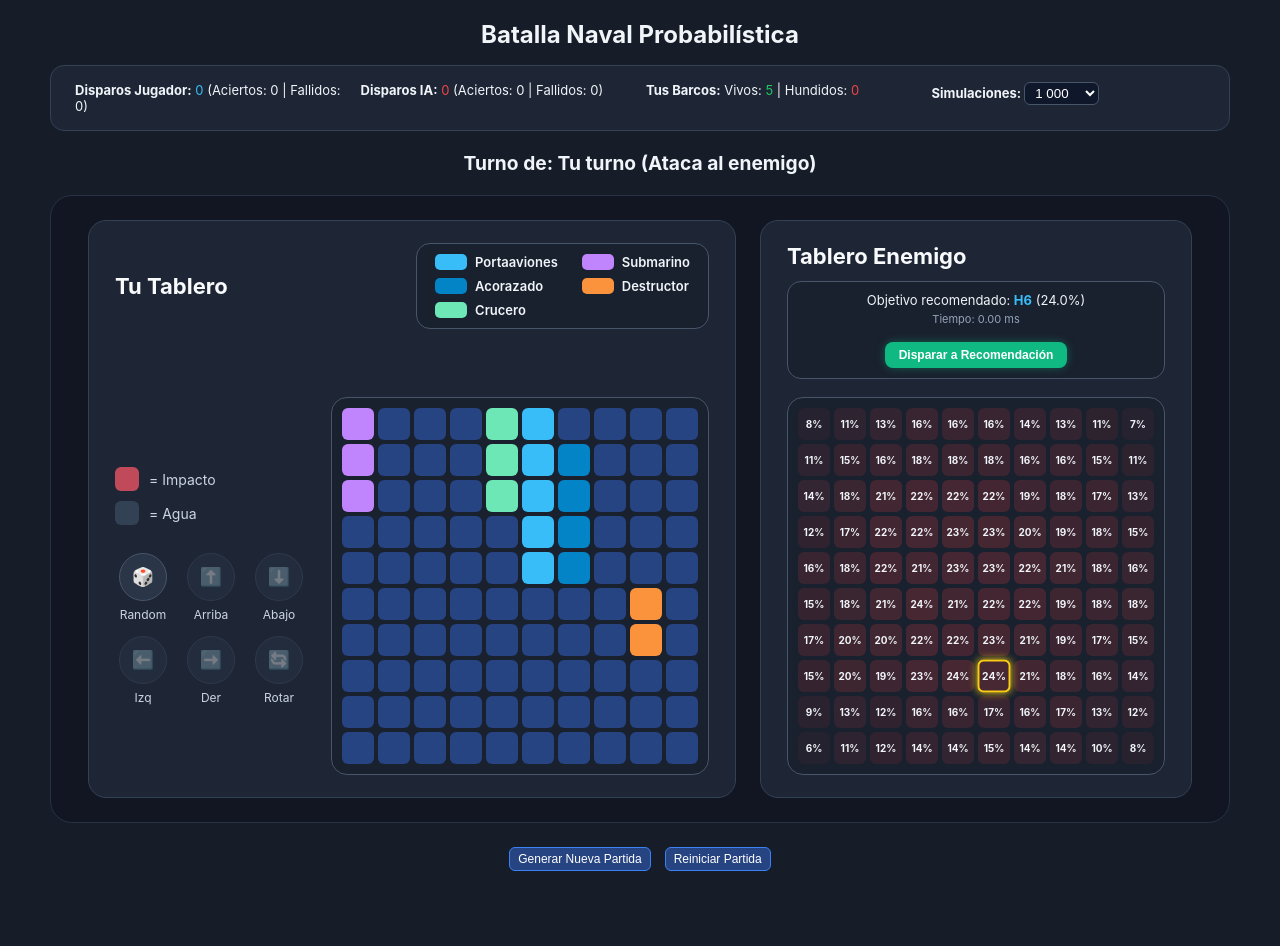
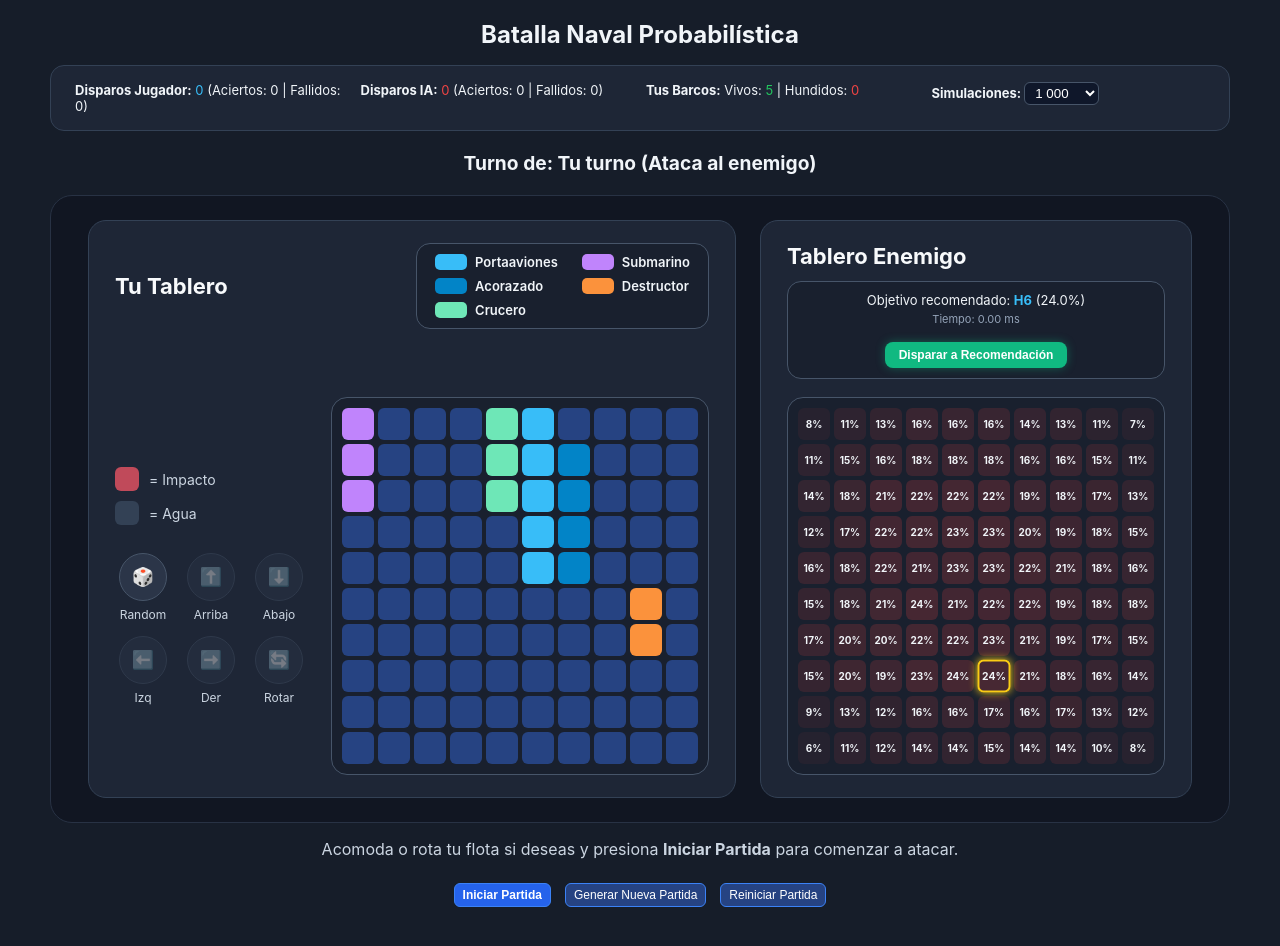
Before and after one commit to tifnny13/ProyectoAnalisisDeAlgortimos_2, a React (Vite) app: page / in a window 1280 px wide. Before the commit the page ends 911 px from the top, so only its background shows below. Built offline with nearby package versions, Linux system fonts and the light colour scheme.

Commit message:
feat: agregar flujo de iniciar partida y conectar simulaciones en tablero enemigo

```diff
--- a/src/App.jsx
+++ b/src/App.jsx
@@ -77,7 +77,10 @@ export default function App() {
 
   // Turno automático de la IA
   useEffect(() => {
-    if (turno === 'ia' && estadoPartida === 'jugando') {
+    if (!partidaIniciada || turno !== 'ia' || estadoPartida !== 'jugando') {
+      return;
+    }
+
     const timer = setTimeout(() => {
       const { nuevoDisparosIA } = calcularAtaqueIA(disparosIAEnJugador, flotaJugador);
 
@@ -153,12 +156,12 @@ export default function App() {
         setTurno('jugador');
       }
     }, 800);
+
     return () => clearTimeout(timer);
-    }
-  }, [turno, estadoPartida, disparosIAEnJugador, flotaJugador]);
+  }, [partidaIniciada, turno, estadoPartida, disparosIAEnJugador, flotaJugador]);
 
   const handleDispararJugador = (nuevoTableroEnemigo, juegoTerminadoEnemigo, resultado) => {
-    setPartidaIniciada(true);
+    if (!partidaIniciada) return;
     const esImpacto = resultado === 'impacto' || resultado === 'hundido';
     const esAgua = resultado === 'agua';
 
@@ -255,21 +258,37 @@ export default function App() {
               flotaSecreta={flotaEnemigaOculta}
               onReiniciar={reiniciarJuegoCompleto}
               onReiniciarPartida={reiniciarPartida}
-              turnoJugador={turno === 'jugador' && estadoPartida === 'jugando'}
+              turnoJugador={partidaIniciada && turno === 'jugador' && estadoPartida === 'jugando'}
+              partidaIniciada={partidaIniciada}
+              numSimulaciones={numSimulaciones}
               onDispararRealizado={handleDispararJugador}
             />
           )}
         </div>
       </div>
 
+      {!partidaIniciada && estadoPartida === 'jugando' && (
+        <div style={{ textAlign: 'center', marginTop: '16px', color: '#cbd5e1' }}>
+          Acomoda o rota tu flota si deseas y presiona <b>Iniciar Partida</b> para comenzar a atacar.
+        </div>
+      )}
+
       <div style={{ display: 'flex', gap: '14px', justifyContent: 'center', marginTop: '24px', marginBottom: '20px' }}>
+        {!partidaIniciada && estadoPartida === 'jugando' && (
+          <button
+            className="btn-sim"
+            onClick={() => setPartidaIniciada(true)}
+            style={{ backgroundColor: '#2563eb', color: '#fff', fontWeight: 'bold' }}
+          >
+            Iniciar Partida
+          </button>
+        )}
         <button className="btn-sim" onClick={reiniciarJuegoCompleto}>
           Generar Nueva Partida
         </button>
         <button className="btn-sim" onClick={reiniciarPartida}>
           Reiniciar Partida
         </button>
-
       </div>
     </div>
   );
--- a/src/componentes/TableroEnemigo.jsx
+++ b/src/componentes/TableroEnemigo.jsx
@@ -3,7 +3,7 @@ import { TAMANIO } from '../Logica/barcos';
 import { ejecutarSimulacionProbabilistica } from '../Logica/algoritmoProbabilistico';
 import { verificarVictoria } from '../Logica/juego';
 
-export default function TableroEnemigo({ flotaSecreta, onReiniciar, onReiniciarPartida, turnoJugador, onDispararRealizado }) {
+export default function TableroEnemigo({ flotaSecreta, onReiniciar, onReiniciarPartida, turnoJugador, partidaIniciada = false, numSimulaciones= 1000, onDispararRealizado }) {
   const [tableroEstado, setTableroEstado] = useState(
     Array.from({ length: TAMANIO }, () => Array(TAMANIO).fill(null))
   );
@@ -18,17 +18,17 @@ export default function TableroEnemigo({ flotaSecreta, onReiniciar, onReiniciarP
     setJuegoTerminado(false);
   }, [flotaSecreta]);
 
-  // Recalcular probabilidades cada vez que cambia el tablero o el estado de la partida
+  // Recalcular probabilidades cada vez que cambia el tablero, el número de simulaciones o el estado de la partida
   useEffect(() => {
     if (tableroEstado.length > 0 && !juegoTerminado) {
       calcularProbabilidades();
     }
-  }, [tableroEstado, juegoTerminado]);
+  }, [tableroEstado, numSimulaciones, juegoTerminado]);
 
   const calcularProbabilidades = () => {
     setCargando(true);
     setTimeout(() => {
-      const resultado = ejecutarSimulacionProbabilistica(tableroEstado);
+      const resultado = ejecutarSimulacionProbabilistica(tableroEstado, numSimulaciones);
       setResultadoAlgoritmo(resultado);
       setCargando(false);
     }, 10);
@@ -36,7 +36,7 @@ export default function TableroEnemigo({ flotaSecreta, onReiniciar, onReiniciarP
 
   const handleDisparar = (fila, col) => {
     // Validar si es el turno del jugador, si el juego terminó o si la celda ya fue atacada
-    if (!turnoJugador || juegoTerminado || tableroEstado[fila][col] !== null) return;
+    if (!partidaIniciada || !turnoJugador || juegoTerminado || tableroEstado[fila][col] !== null) return;
 
     const barcoId = flotaSecreta[fila][col].barcoId;
     const hayBarco = barcoId !== null;
@@ -93,7 +93,7 @@ export default function TableroEnemigo({ flotaSecreta, onReiniciar, onReiniciarP
   };
 
   const usarRecomendacion = () => {
-    if (turnoJugador && resultadoAlgoritmo && resultadoAlgoritmo.mejorCelda && !juegoTerminado) {
+    if (partidaIniciada && turnoJugador && resultadoAlgoritmo && resultadoAlgoritmo.mejorCelda && !juegoTerminado) {
       const { fila, col } = resultadoAlgoritmo.mejorCelda;
       handleDisparar(fila, col);
     }
@@ -124,7 +124,7 @@ export default function TableroEnemigo({ flotaSecreta, onReiniciar, onReiniciarP
               Tiempo: {resultadoAlgoritmo.tiempoEjecucion.toFixed(2)} ms
             </div>
             <div style={{ display: 'flex', gap: '8px', justifyContent: 'center', marginTop: '8px' }}>
-              <button className="btn-recomendar" onClick={usarRecomendacion} disabled={!turnoJugador}>
+              <button className="btn-recomendar" onClick={usarRecomendacion} disabled={!partidaIniciada || !turnoJugador}>
                 Disparar a Recomendación
               </button>
             </div>
@@ -165,7 +165,10 @@ export default function TableroEnemigo({ flotaSecreta, onReiniciar, onReiniciarP
                 <div
                   key={`${fIdx}-${cIdx}`}
                   className={clasesCelda}
-                  style={{ backgroundColor: fondoDinamico, cursor: (!turnoJugador || juegoTerminado) ? 'not-allowed' : 'pointer' }}
+                  style={{
+                    backgroundColor: fondoDinamico,
+                    cursor: (!partidaIniciada || !turnoJugador || juegoTerminado) ? 'not-allowed' : 'pointer'
+                  }}
                   onClick={() => handleDisparar(fIdx, cIdx)}
                   title={`Probabilidad: ${(prob * 100).toFixed(1)}%`}
                 >
```
Lines whose indentation alone changed are shown as unchanged.
